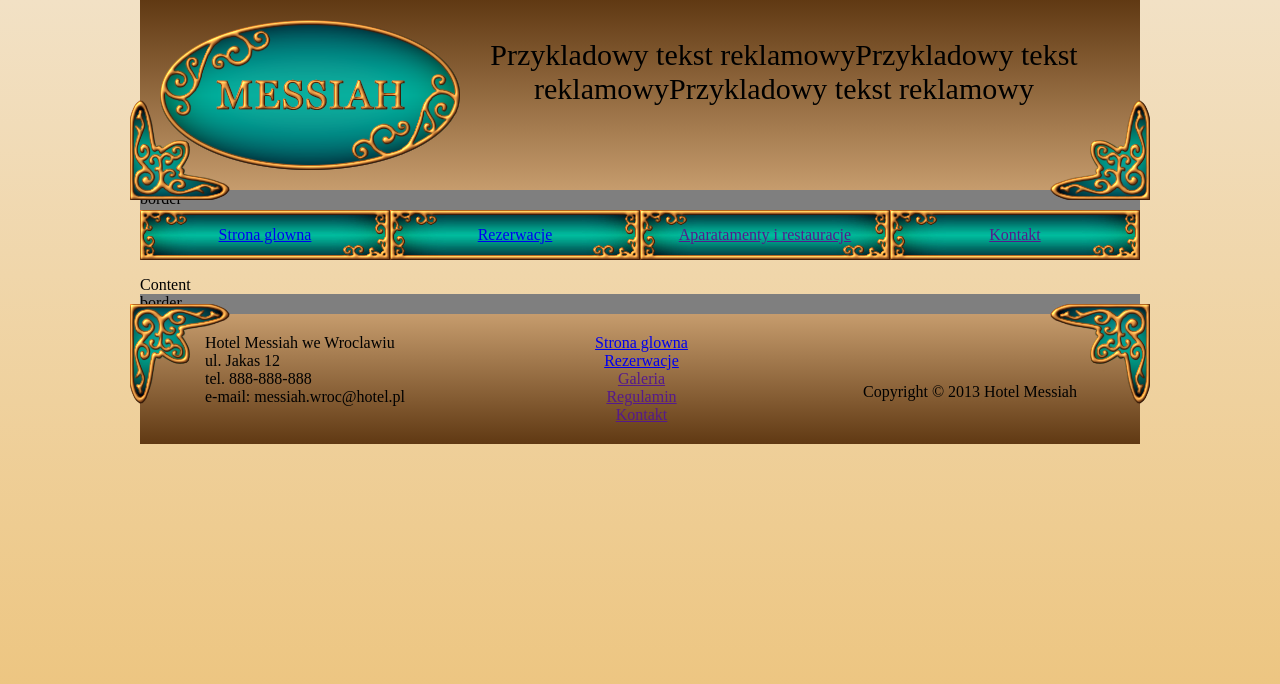
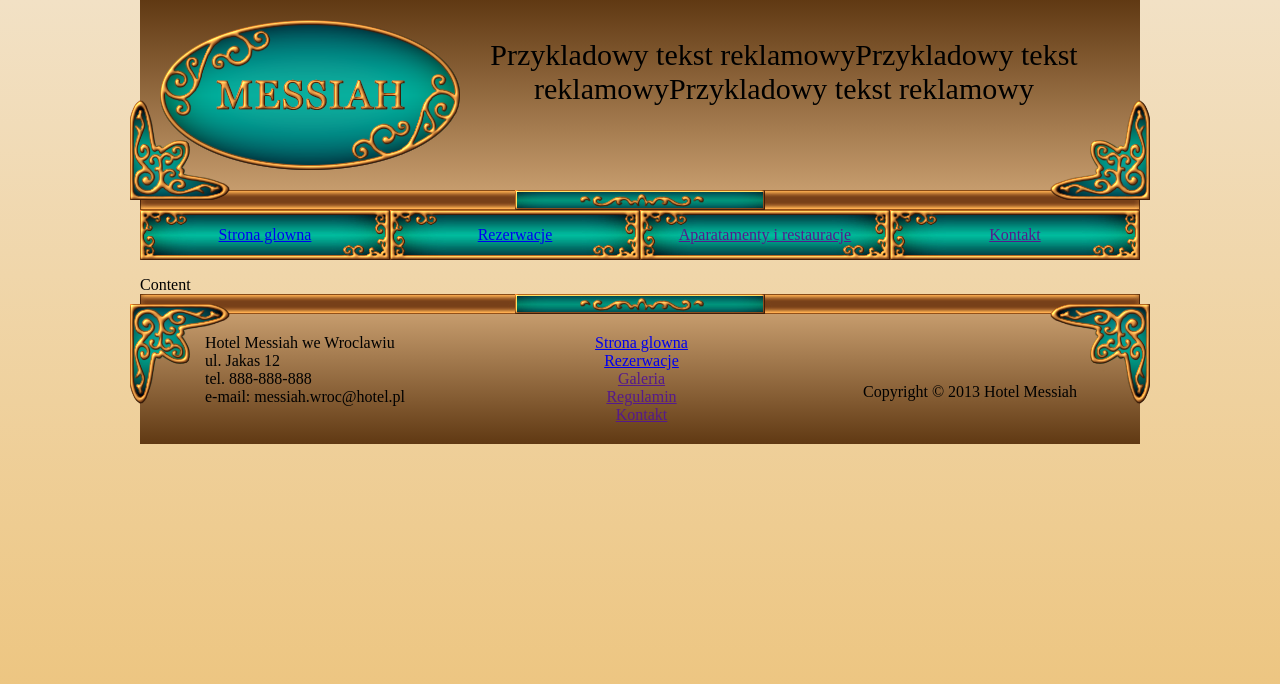
Before and after one commit to Usernamealreadynottaken/Messiah, a Django app: page / in a window 1280 px wide. Shown: the top 684 px of the page. Run offline with Django 3.2, Linux system fonts and the light colour scheme; style sheets or scripts are compiled from the project's sources; parts of the project's set-up code (start-up, migrations or seed data) failed here and were passed over; some libraries are stand-ins or nearby versions.

Commit message:
Aplikacja img'ow

```diff
--- a/Hotel/static/Hotel/main.less
+++ b/Hotel/static/Hotel/main.less
@@ -84,8 +84,8 @@ body {
         position: relative;
 
         &:before {
-            content: "border";
-            background-image: url(img/placeholder.png);
+            content: " ";
+            background-image: url(img/border.jpg);
             height: 20px;
             position: absolute;
             left: 0;
@@ -156,8 +156,8 @@ body {
     }
 
     &:before {
-        content: "border";
-        background-image: url(img/placeholder.png);
+        content: " ";
+        background-image: url(img/border.jpg);
         height: 20px;
         position: absolute;
         left: 0;
@@ -201,7 +201,11 @@ body {
         text-align: center;
 
         h1 {
-            margin: 0;
+            background-image: url(img/title-head.jpg);
+            height: 50px;
+            line-height: 50px;
+            margin: 0 auto;
+            width: 600px;
         }
     }
 
@@ -212,7 +216,7 @@ body {
         width: 900px;
 
         &:before {
-            background-image: url('img/content-nw.png');
+            background-image: url(img/content-nw.png);
             top: -10px;
             content: " ";
             height: 200px;
```
Also changed, not shown: Hotel/static/Hotel/img/border.jpg (renamed from Hotel/static/Hotel/img/border slaczek.jpg), Hotel/static/Hotel/img/title-head.jpg (renamed from Hotel/static/Hotel/img/TYTUL.jpg), 10 other files.
